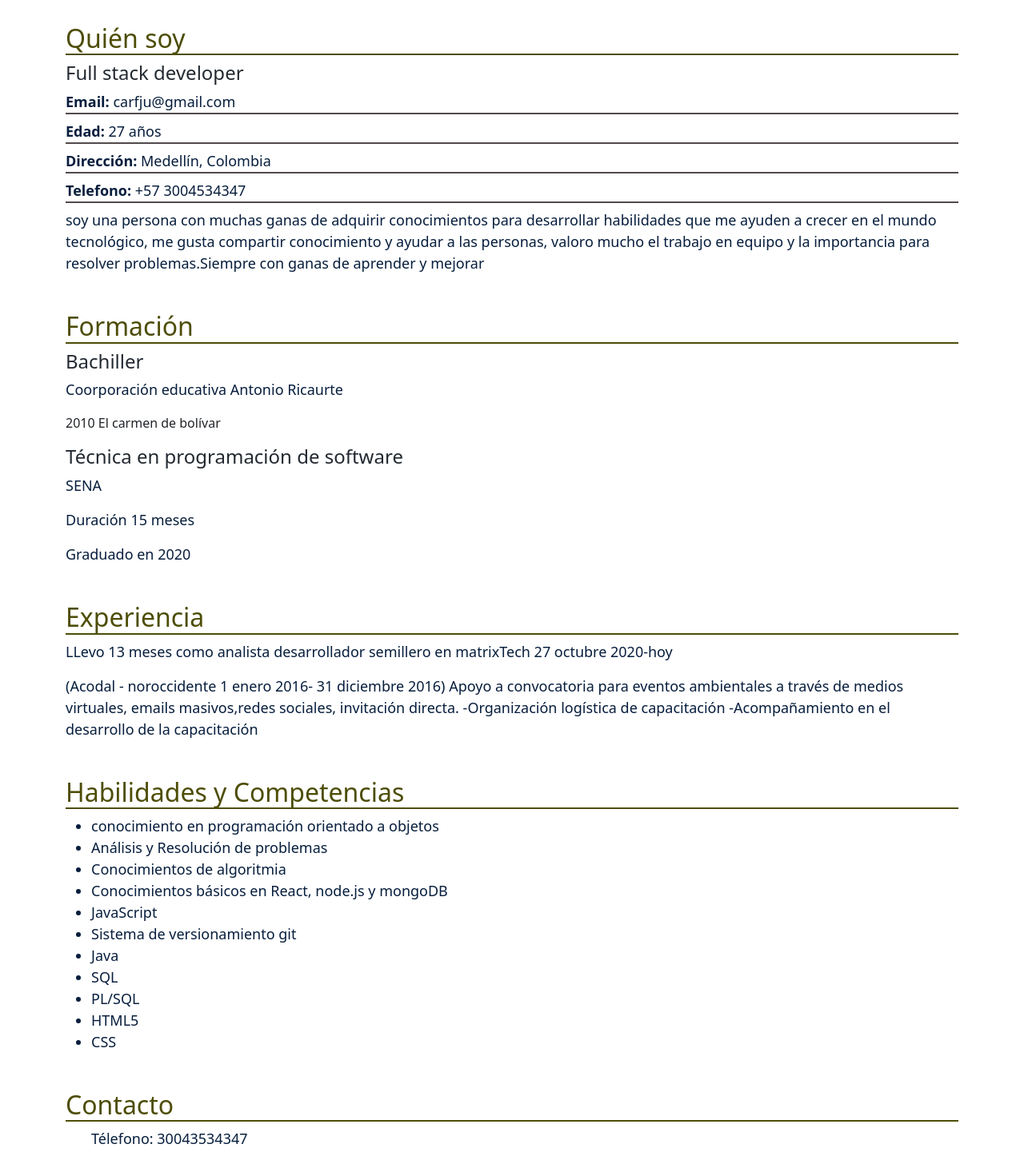
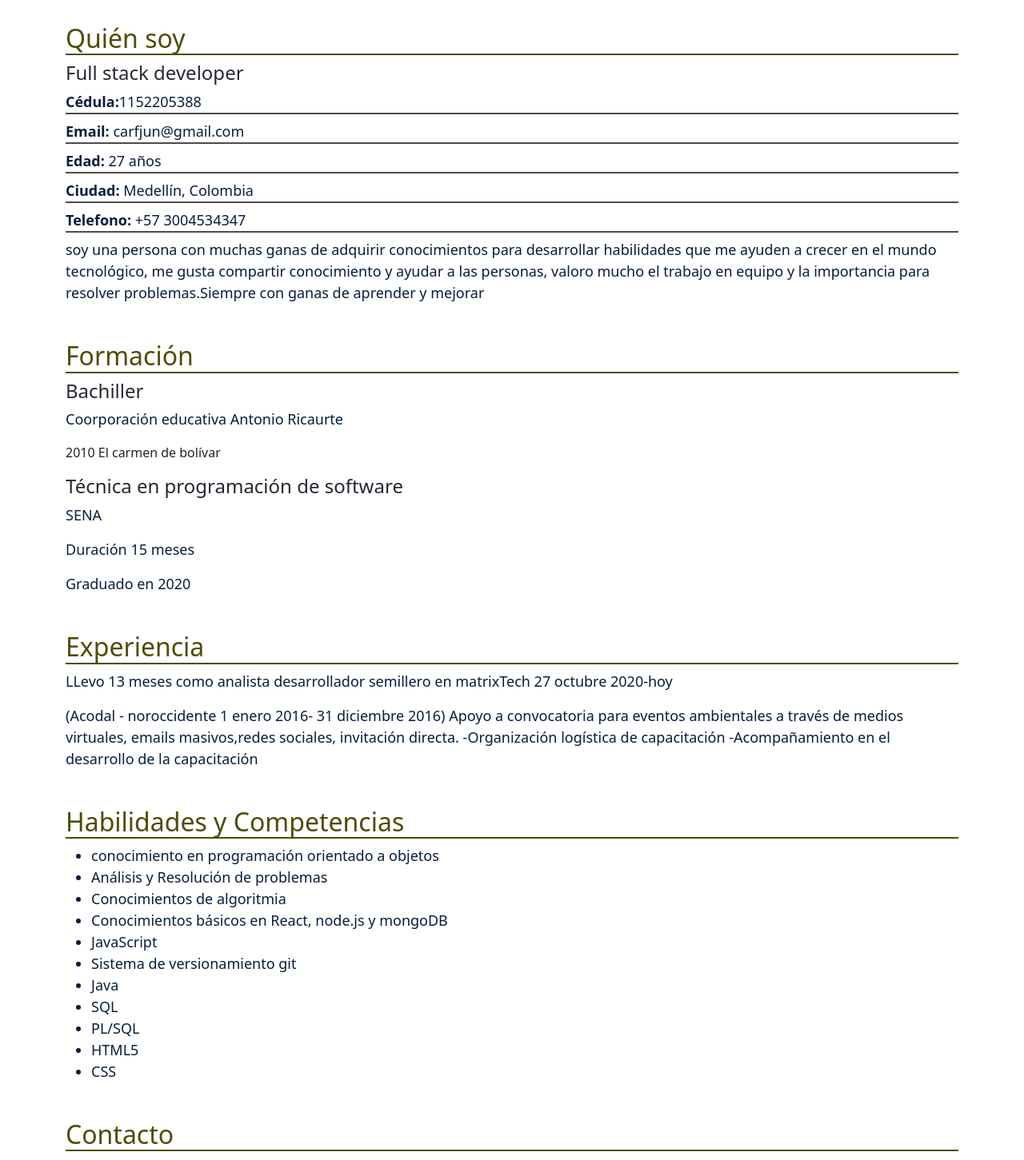
Before and after one commit to krlosjn/portafolioreact, a React (Create React App) app: page /curriculum in a window 1280 px wide. Shown: the part 456-1907 px from the top of the page at 80% size. Built offline with nearby package versions, Linux system fonts and the light colour scheme.

Commit message:
mejora componente de curriculum

```diff
--- a/src/components/Curriculum.jsx
+++ b/src/components/Curriculum.jsx
@@ -27,9 +27,10 @@ const Curriculum=()=>{
                     <h3 className="textoH3">Full stack developer</h3>
 
                     <ul className="lista_datos_presentacion listando">
-                        <li className="datos_presentacion"><strong>Email:</strong> carfju@gmail.com</li>
+                        <li className="datos_presentacion"><strong>Cédula:</strong>1152205388</li>
+                        <li className="datos_presentacion"><strong>Email:</strong> carfjun@gmail.com</li>
                         <li className="datos_presentacion"><strong>Edad:</strong> 27 años</li>
-                        <li className="datos_presentacion"><strong>Dirección:</strong> Medellín, Colombia</li>
+                        <li className="datos_presentacion"><strong>Ciudad:</strong> Medellín, Colombia</li>
                         <li className="datos_presentacion"><strong>Telefono:</strong> +57 3004534347</li>
                     </ul>
 
@@ -87,7 +88,7 @@ const Curriculum=()=>{
             <div id="portafolio" className="section container">
                 <h2 className="textoH2">Contacto</h2>
                 <ul className="listando">
-                    <li className="item"><p>Télefono: 30043534347</p></li>
+                    <li className="item"><p>Télefono: 3004534347</p></li>
                     <li className="item">
                         <a href="https://github.com/krlosjn/" target="_blank" className="icon-github"><i className="bi bi-github"></i> GitHub</a>
                     </li>
```
